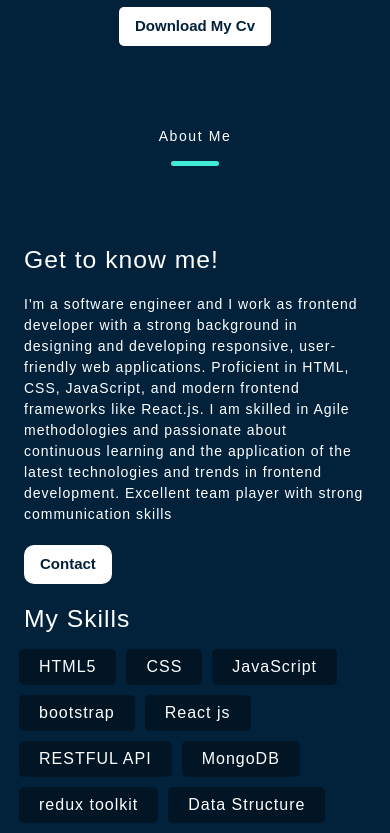
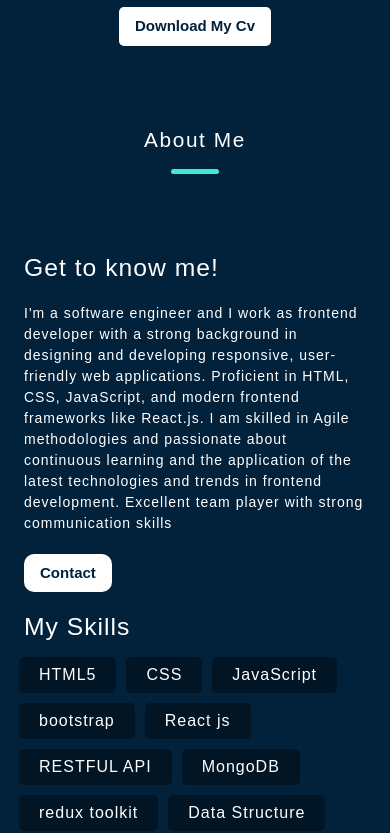
Before and after one commit to MohamedAhmed2023/personal-portfolio-React-, a React (Create React App) app: page / in a window 390 px wide. Shown: the part 860-1693 px from the top of the page. Built offline with nearby package versions, Linux system fonts and the light colour scheme; a web font is replaced by a local one.

Commit message:
update fonts

```diff
--- a/src/Components/NavBar/NavBar.css
+++ b/src/Components/NavBar/NavBar.css
@@ -73,21 +73,18 @@
 
     .navbar ul {
         margin-top: 10px;
-        margin-left: 0px;
         background-color: white;
-        padding: 10px 20px;
+        padding: 10px;
     }
 
     .navbar ul li {
         border-bottom: 1.5px solid #ccc;
-        padding: 5px;
+        padding: 2px 5px;
         color: #fff !important;
-        margin: 5px 0;
     }
 
     .navbar ul li a {
         font-size: 0.9rem;
-        /* Adjusted font size */
         color: #022138 !important;
     }
 
@@ -98,7 +95,6 @@
 
     .NavLogo a {
         font-size: 1rem;
-        /* Adjusted font size */
     }
 
     .navbar-toggler-icon {
--- a/src/index.css
+++ b/src/index.css
@@ -99,7 +99,7 @@ body {
   }
 
   .h2-Heading {
-    font-size: 0.875rem;
+    font-size: 1.3rem;
   }
 
   .p-Heading {
```
